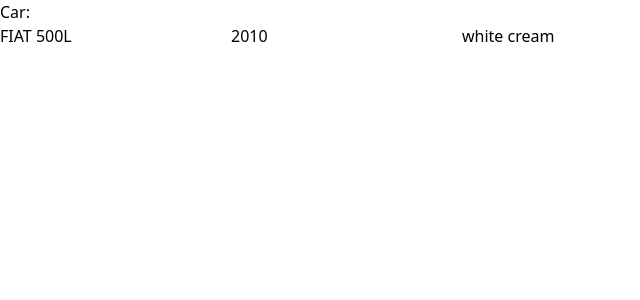
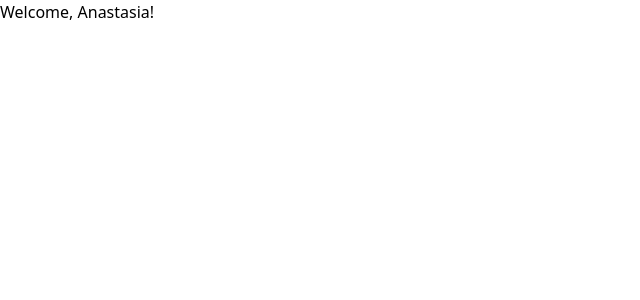
Before and after one commit to AnastasiaGandolfi/Esercizi_React, a React (Create React App) app in the folder my-app/: page / in a window 1280 px wide. Shown: the top 300 px of the page, without its empty margins (0-640 px from the left). Built offline with nearby package versions, Linux system fonts and the light colour scheme.

Commit message:
exercise done

```diff
--- a/my-app/package.json
+++ b/my-app/package.json
@@ -8,6 +8,7 @@
     "@testing-library/user-event": "^13.5.0",
     "react": "^18.2.0",
     "react-dom": "^18.2.0",
+    "react-router-dom": "^6.9.0",
     "react-scripts": "5.0.1",
     "web-vitals": "^2.1.4"
   },
--- a/my-app/src/App.js
+++ b/my-app/src/App.js
@@ -1,17 +1,16 @@
 import React from "react";
-import CarDetails from "./CarDetails";
+import { Route, Routes } from "react-router-dom";
+import Welcome from "./Welcome";
 
-const car = {
-    model: 'FIAT 500L',
-    year: '2010',
-    color: 'white cream'
-}
+// Create an App component that wraps a Routes component and add a single Route to the / path that renders the Welcome component from Function Components 01, passing it a name prop. Render the App component within a BrowserRouter component.
 
 export class App extends React.Component {
     render() {
         return (
             <div>
-                <CarDetails initialData={car} />
+                <Routes>
+                    <Route path='/' element={<Welcome name={'Anastasia'}/>}/>
+                </Routes>
             </div >
         )
     }
--- /dev/null
+++ b/my-app/src/Root.js
@@ -0,0 +1,12 @@
+import React from 'react'
+import { App } from './App'
+import { BrowserRouter } from 'react-router-dom'
+
+
+export default function Root() {
+    return (
+        <BrowserRouter>
+            <App />
+        </BrowserRouter>
+    )
+}
--- a/my-app/src/Welcome.js
+++ b/my-app/src/Welcome.js
@@ -1,5 +1,3 @@
-/* Rewrite the Welcome component to be a function component. */
-
 import React from 'react'
 
 export default function Welcome({name= 'World'}) {
--- a/my-app/src/index.js
+++ b/my-app/src/index.js
@@ -1,7 +1,7 @@
 import { createRoot } from "react-dom/client"
-import { App } from "./App";
 import "./index.css";
+import Root from "./Root";
 
 
 const root = createRoot(document.querySelector("#root"));
-root.render(<App />)
+root.render(<Root />)
```
Also changed, not shown: 1 other file (tests, documents, lock files or other folders).
